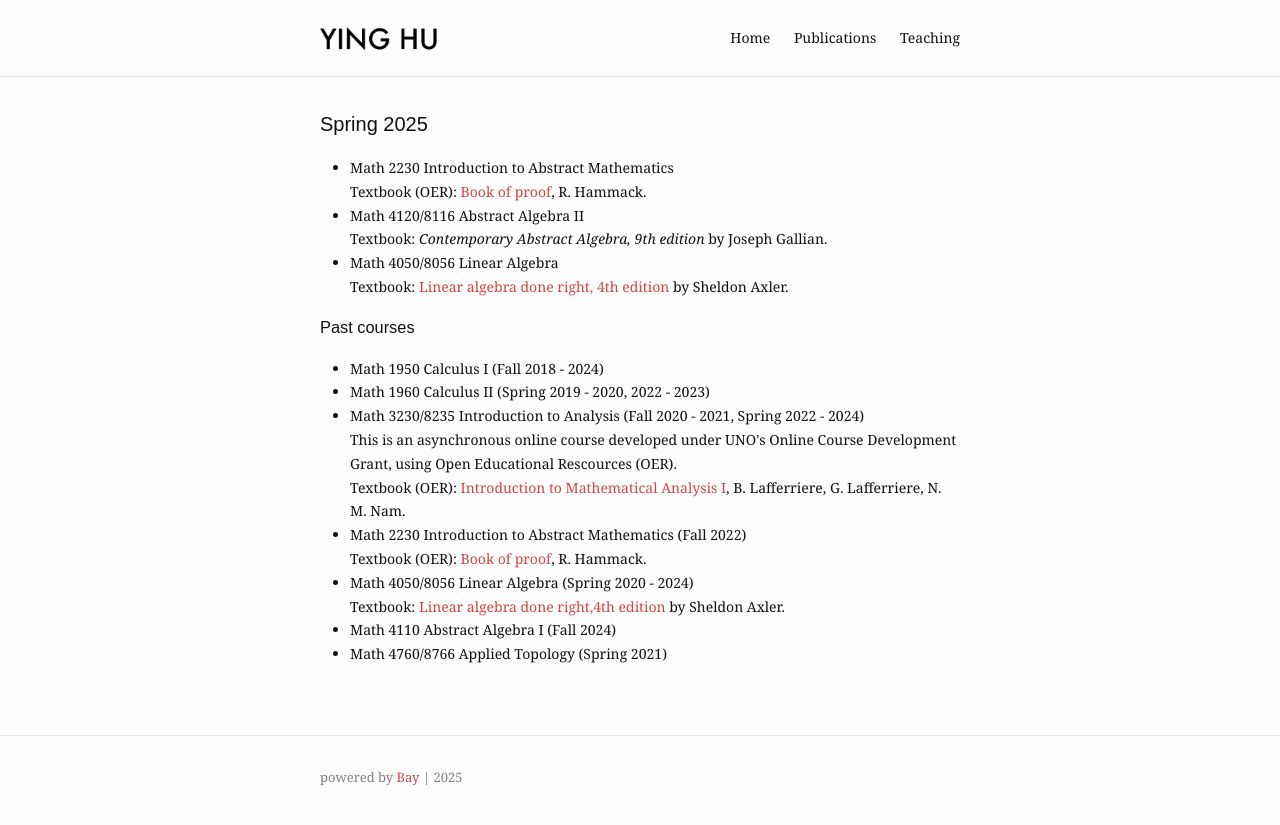
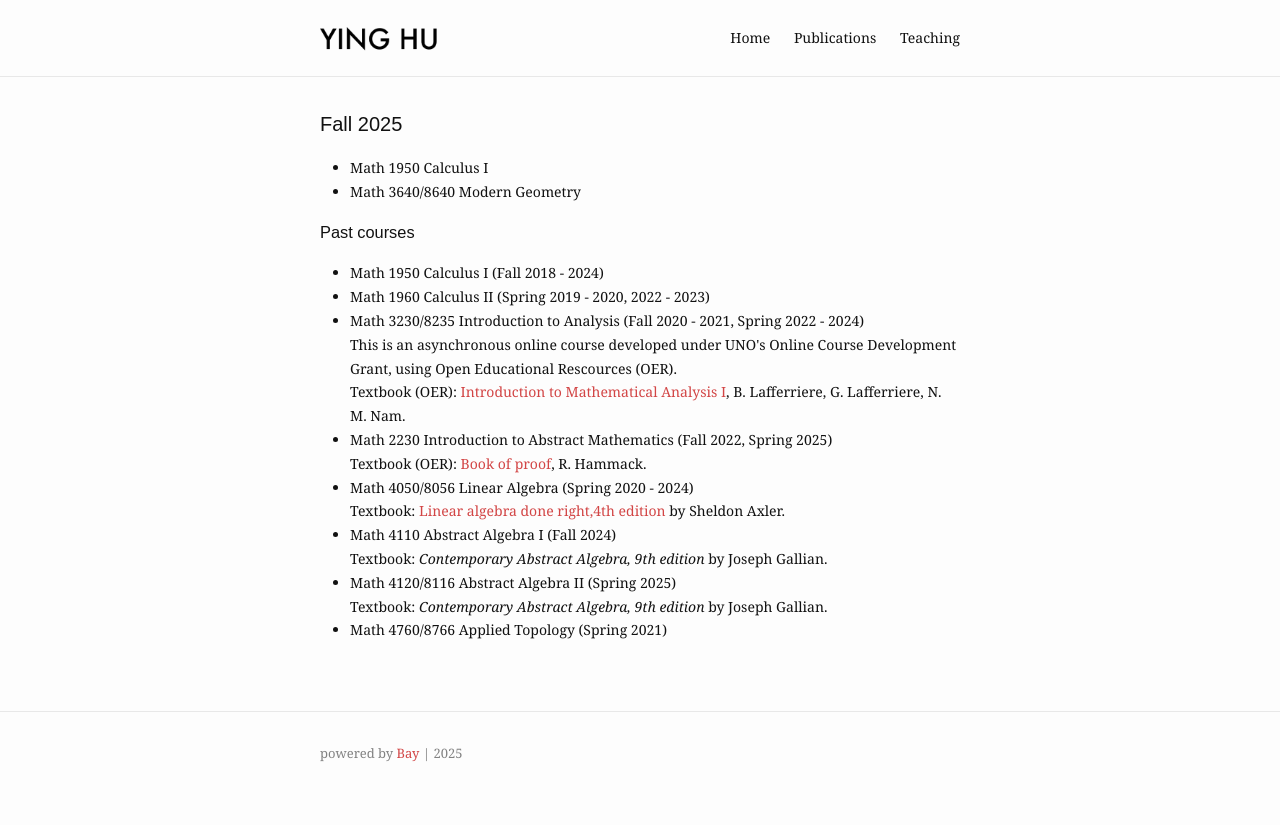
Before and after one commit to yinghu-math/yinghu-math.github.io, a Jekyll site: the page built from teaching.md, in a window 1280 px wide. Shown: the top 825 px of the page. Built offline with Jekyll 4.4.1, drawn with Linux system fonts in a browser that asks for light colours.

Commit message:
update teaching and publications

```diff
--- a/teaching.md
+++ b/teaching.md
@@ -1,19 +1,14 @@
 ---
 layout: work
-title: Spring 2025
+title: Fall 2025
 slug: /teaching
 ---
 
 <ul>
-<li>Math 2230 Introduction to Abstract Mathematics <br>
-    Textbook (OER): <a href="https://www.people.vcu.edu/~rhammack/BookOfProof/">Book of proof</a>, R. Hammack.<br>
-    </li>
 <li>
-Math 4120/8116 Abstract Algebra II <br>
-Textbook: <em>Contemporary Abstract Algebra, 9th edition</em> by Joseph Gallian.
+Math 1950 Calculus I <br>
 </li>
-<li>Math 4050/8056 Linear Algebra<br>
-    Textbook: <a href="https://linear.axler.net/">Linear algebra done right, 4th edition</a> by Sheldon Axler.
+<li>Math 3640/8640 Modern Geometry<br>
 </li>
 </ul>
 
@@ -28,13 +23,17 @@ Textbook: <em>Contemporary Abstract Algebra, 9th edition</em> by Joseph Gallian.
     This is an asynchronous online course developed under UNO's Online Course Development Grant, using Open Educational Rescources (OER).<br>
     Textbook (OER): <a href="https://www.oercommons.org/courses/introduction-to-mathematical-analysis/view">Introduction to Mathematical Analysis I</a>, B. Lafferriere, G. Lafferriere, N. M. Nam.
     </li>
-    <li>Math 2230 Introduction to Abstract Mathematics (Fall 2022) <br>
+    <li>Math 2230 Introduction to Abstract Mathematics (Fall 2022, Spring 2025) <br>
     Textbook (OER): <a href="https://www.people.vcu.edu/~rhammack/BookOfProof/">Book of proof</a>, R. Hammack.<br>
     </li>
     <li>Math 4050/8056 Linear Algebra (Spring 2020 - 2024)<br>
     Textbook: <a href="https://linear.axler.net/">Linear algebra done right,4th edition</a> by Sheldon Axler.
     </li>
-    <li> Math 4110 Abstract Algebra I (Fall 2024)
+    <li> Math 4110 Abstract Algebra I (Fall 2024) <br>
+    Textbook: <em>Contemporary Abstract Algebra, 9th edition</em> by Joseph Gallian.
+    </li>
+    <li> Math 4120/8116 Abstract Algebra II (Spring 2025) <br>
+    Textbook: <em>Contemporary Abstract Algebra, 9th edition</em> by Joseph Gallian.
     </li>
     <li>Math 4760/8766 Applied Topology (Spring 2021)
     </li>
```
Also changed, not shown: index.md (+1 -1 lines), research.md (+4 -1 lines).
